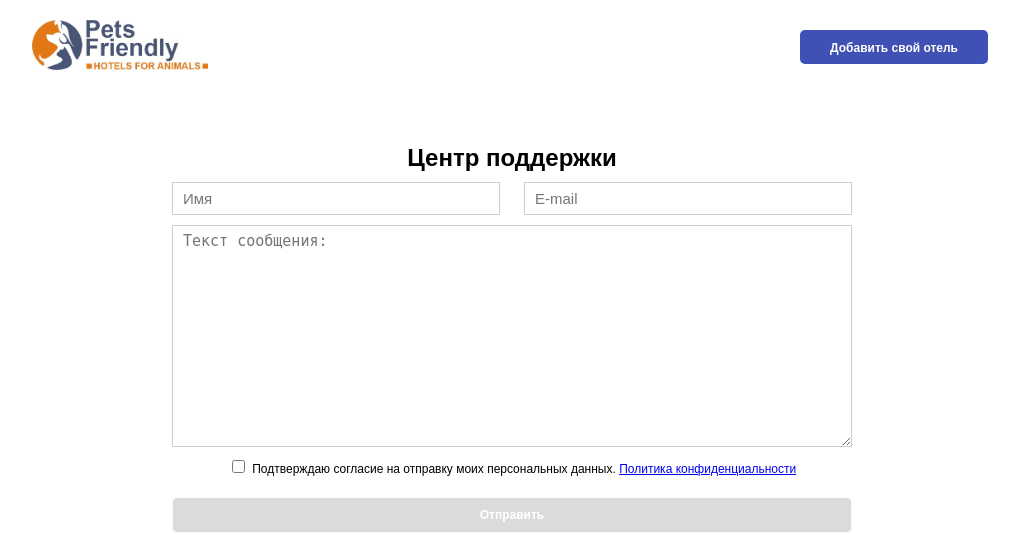
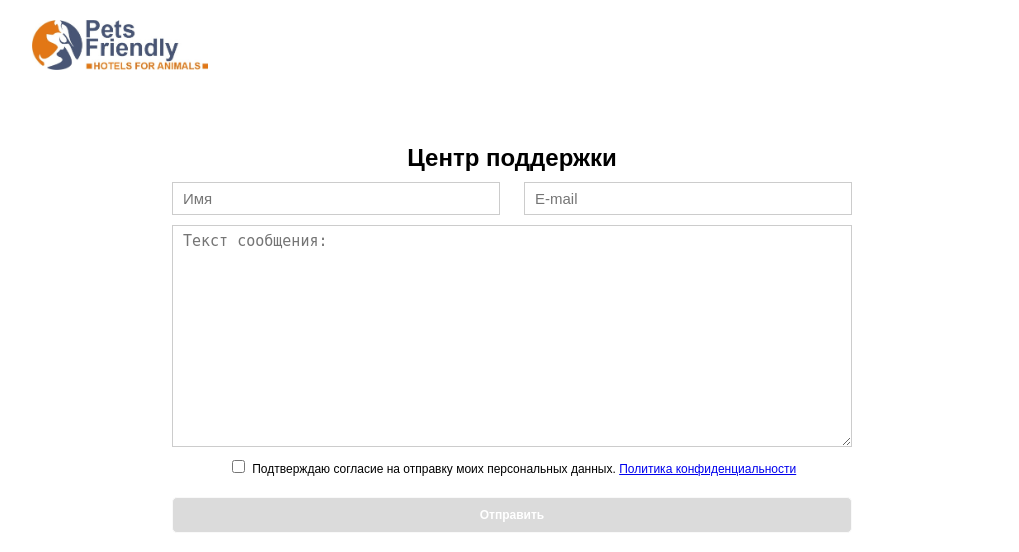
Before and after one commit to ChmutovSergey/pets_friendly, a Django app: page /help/ in a window 1280 px wide. Shown: the top 552 px of the page, without its empty margins (128-1147 px from the left). Run offline with Django 3.2, Linux system fonts and the light colour scheme.

Commit message:
Не реализован функционал кнопки

```diff
--- a/main_app/templates/main_app/base.html
+++ b/main_app/templates/main_app/base.html
@@ -15,13 +15,7 @@
                 <div class="header__logo">
                     <a href="/"><img src="{% static 'main_app/img/logo.jpg' %}" alt="Logo"></a>
                 </div>
-                <nav class="header__nav">
-                    <ul class="header__nav__list">
-                        <li class="header__nav__item">
-                            <a href="/" class="header__nav__link">Добавить свой отель</a>
-                        </li>
-                    </ul>
-                </nav>
+                <nav class="header__nav"></nav>
             </header>
             <section class="content">
                 {% block content %}{% endblock %}
```
